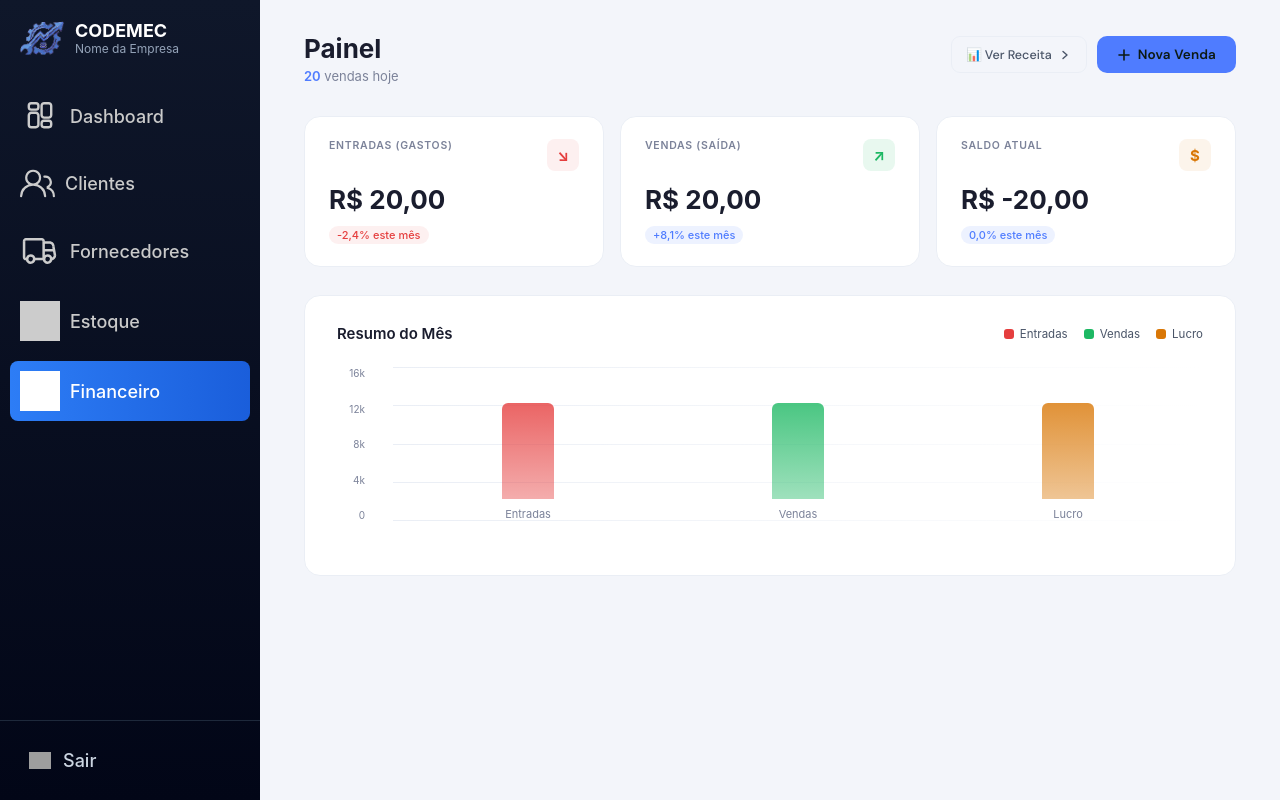
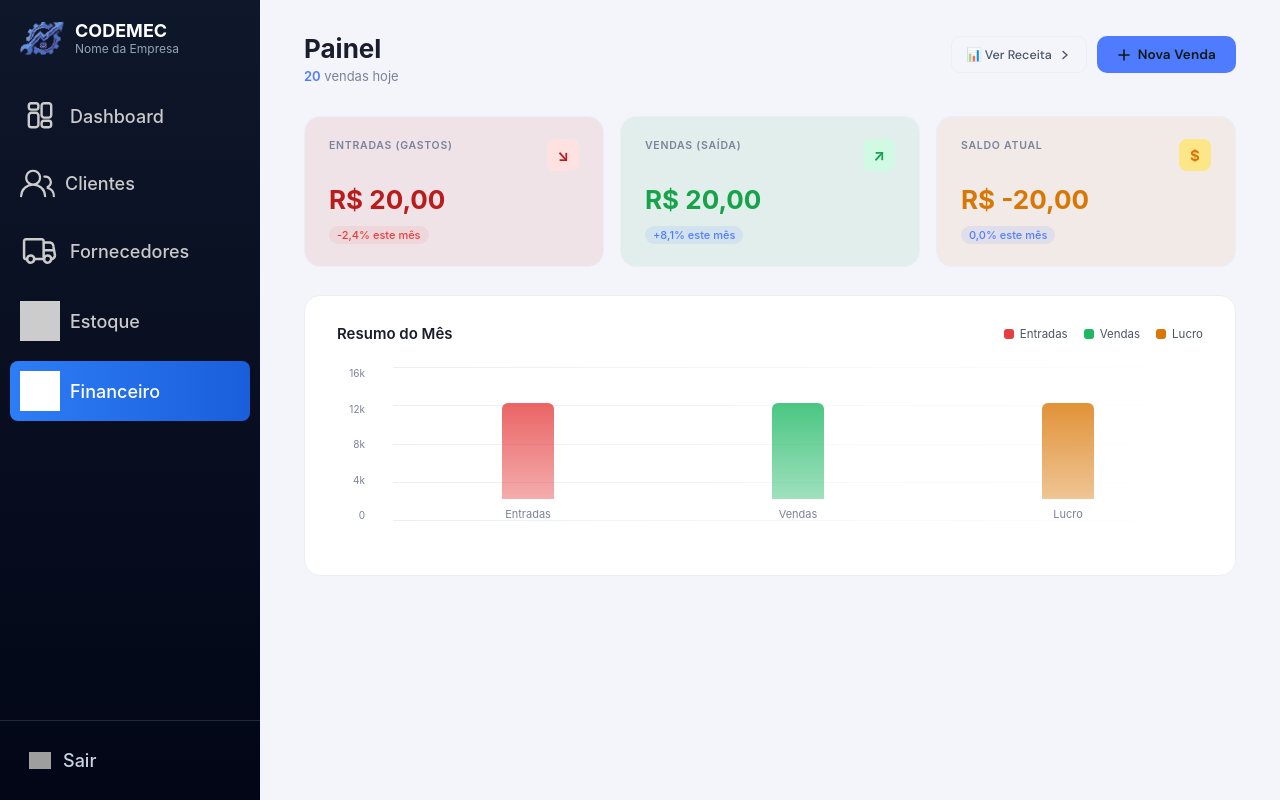
Before and after one commit to The-Saul/PI-Sistema-de-Gestao-para-Oficina-Mecanica, a React (Create React App) app in the folder frontend/: page /financeiro in a window 1280 px wide. Built offline with nearby package versions, Linux system fonts and the light colour scheme; grey boxes are pictures that could not be loaded.

Commit message:
ajusteCSSfinanceiro.jsx

```diff
--- a/frontend/src/pages/Financeiro.jsx
+++ b/frontend/src/pages/Financeiro.jsx
@@ -255,8 +255,8 @@ const CARDS_DATA = [
     label: "Entradas (Gastos)",
     value: "R$ 20,00",
     icon: "↘",
-    color: T.red,
-    glow: T.redGlow,
+    color: "#B91C1C",
+    glow: "#FEE2E2",
     trend: "-2,4%",
     trendDown: true,
   },
@@ -264,8 +264,8 @@ const CARDS_DATA = [
     label: "Vendas (Saída)",
     value: "R$ 20,00",
     icon: "↗",
-    color: T.green,
-    glow: T.greenGlow,
+    color: "#16A34A",
+    glow: "#D1FAE5",
     trend: "+8,1%",
     trendDown: false,
   },
@@ -273,8 +273,8 @@ const CARDS_DATA = [
     label: "Saldo Atual",
     value: "R$ -20,00",
     icon: "$",
-    color: T.amber,
-    glow: T.amberGlow,
+    color: "#D97706",
+    glow: "#FDE688",
     trend: "0,0%",
     trendDown: false,
   },
@@ -289,7 +289,7 @@ function StatCard({ card, delay }) {
       onMouseLeave={() => setHov(false)}
       style={{
         flex: 1, borderRadius: 16,
-        background: hov ? T.surfaceUp : T.surface,
+        background: hov ? `${card.color}22` : `${card.color}14`,
         border: `1px solid ${hov ? T.borderHi : T.border}`,
         padding: "22px 24px",
         transition: "all 0.22s",
@@ -307,7 +307,7 @@ function StatCard({ card, delay }) {
           fontSize: 15, fontWeight: 700,
         }}>{card.icon}</div>
       </div>
-      <div style={{ fontSize: 26, fontWeight: 700, color: T.textHi, lineHeight: 1, marginBottom: 10 }}>
+      <div style={{ fontSize: 26, fontWeight: 700, color: card.color, lineHeight: 1, marginBottom: 10 }}>
         {card.value}
       </div>
       <div style={{
```
